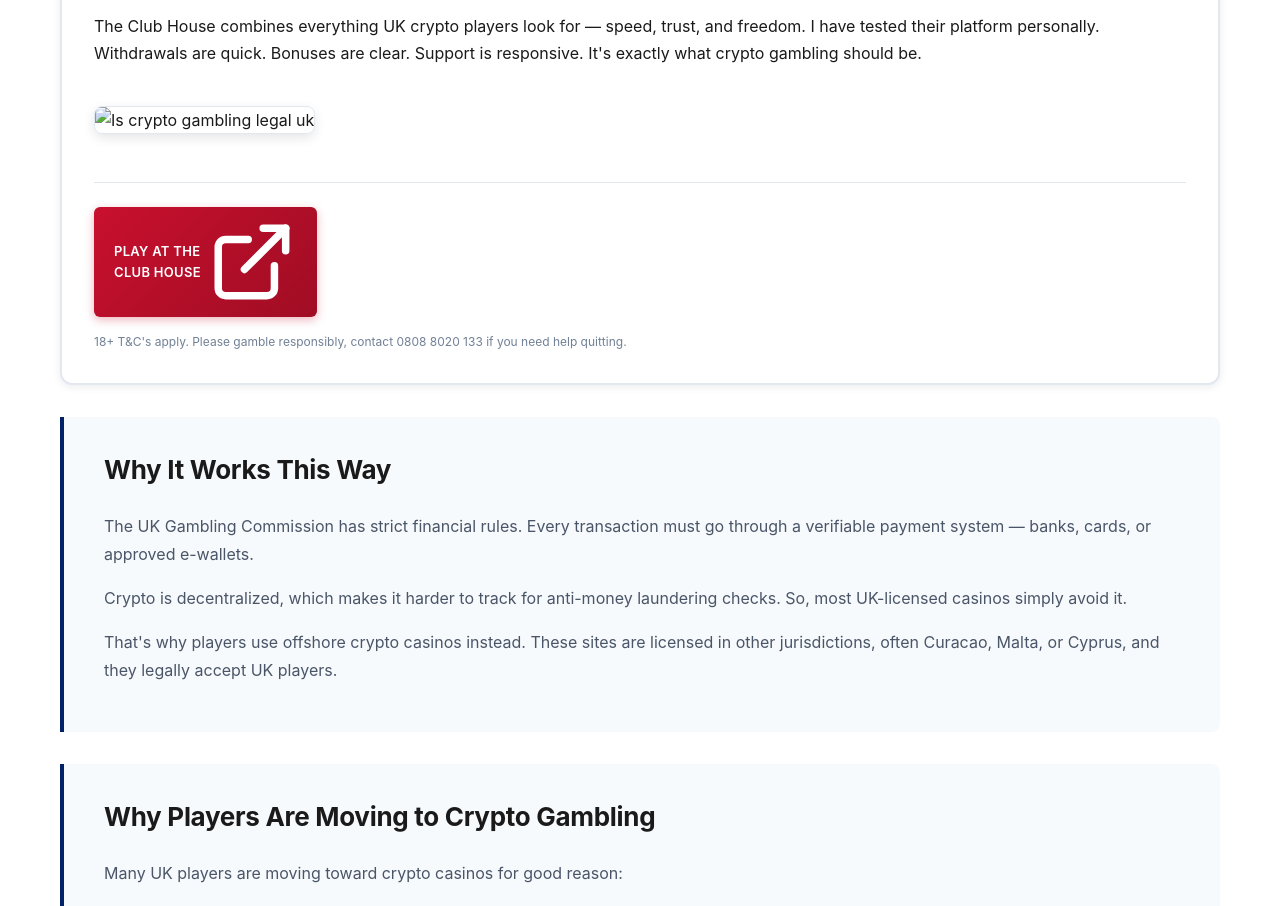
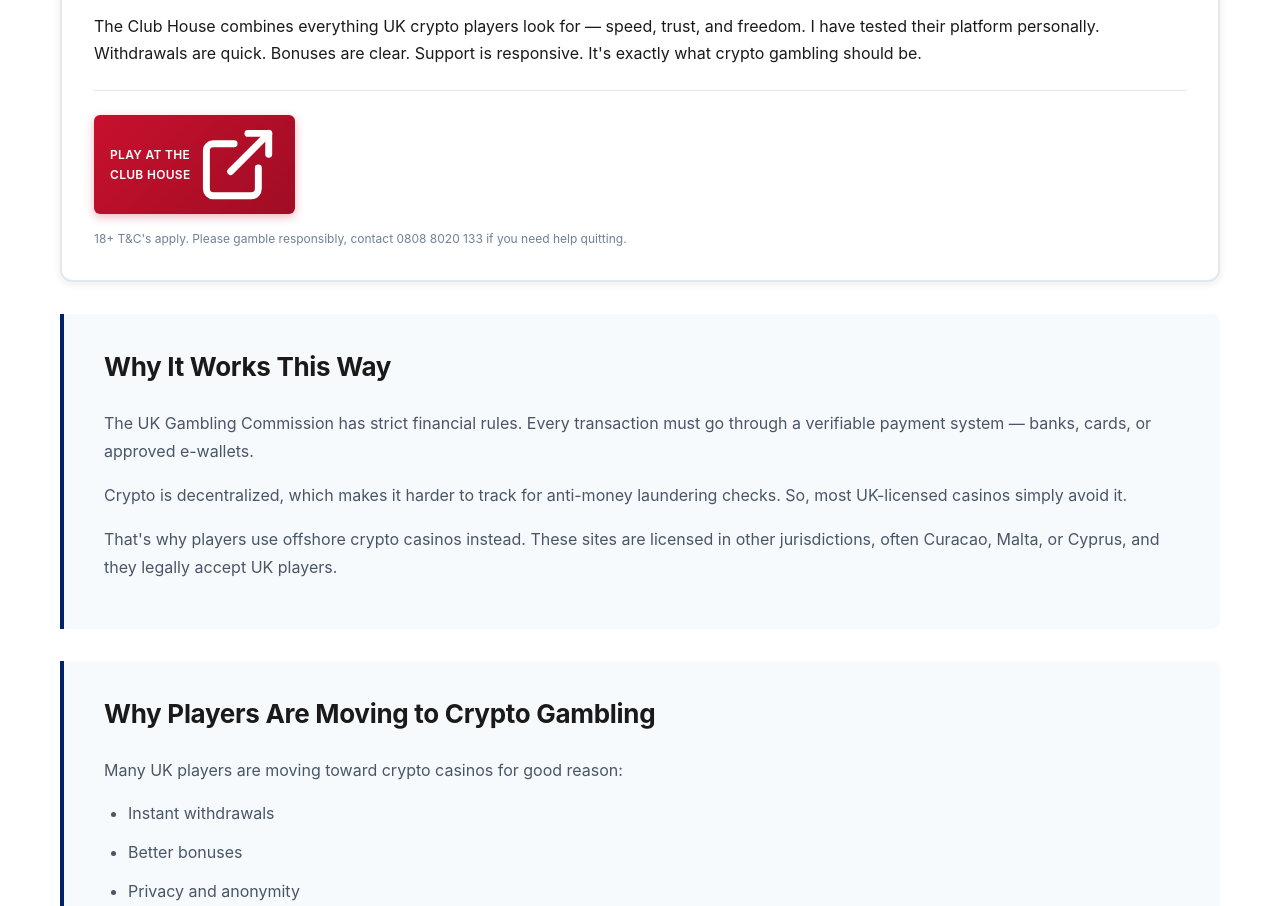
Before and after one commit to anonuserp/liveonlinecasinos.uk.com, a plain HTML site: page is-crypto-gambling-legal-uk.html in a window 1280 px wide. Shown: the part 1925-2831 px from the top of the page. Drawn offline with Linux system fonts and the light colour scheme.

Commit message:
Make button smaller and remove missing screenshot image reference

```diff
--- a/is-crypto-gambling-legal-uk.html
+++ b/is-crypto-gambling-legal-uk.html
@@ -385,13 +385,13 @@
         display: inline-flex;
         align-items: center;
         justify-content: center;
-        gap: 6px;
-        padding: 10px 20px;
+        gap: 5px;
+        padding: 8px 16px;
         background: linear-gradient(135deg, var(--accent-2) 0%, #a00d24 100%);
         color: #FFFFFF;
         text-decoration: none;
         font-weight: 600;
-        font-size: 13px;
+        font-size: 12px;
         border-radius: 6px;
         transition: all 0.3s ease;
         box-shadow: 0 3px 10px rgba(200, 16, 46, 0.3);
@@ -750,7 +750,6 @@
           <li>Transparent, fair, and consistent</li>
         </ul>
         <p>The Club House combines everything UK crypto players look for — speed, trust, and freedom. I have tested their platform personally. Withdrawals are quick. Bonuses are clear. Support is responsive. It's exactly what crypto gambling should be.</p>
-        <img src="clubhouse-casino-screenshot.png" alt="Is crypto gambling legal uk" class="casino-screenshot" />
         <div class="casino-footer">
           <a href="/go/the-club-house" class="btn-play">
             Play at The Club House
```
